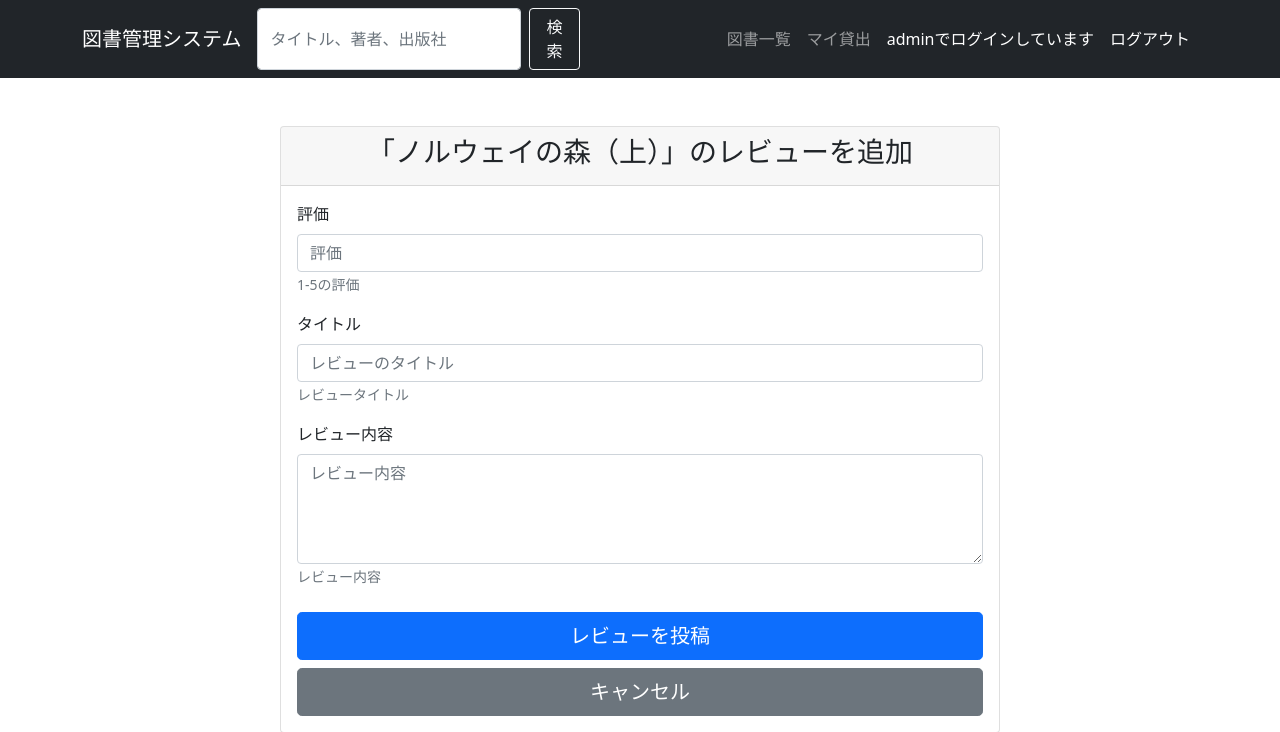
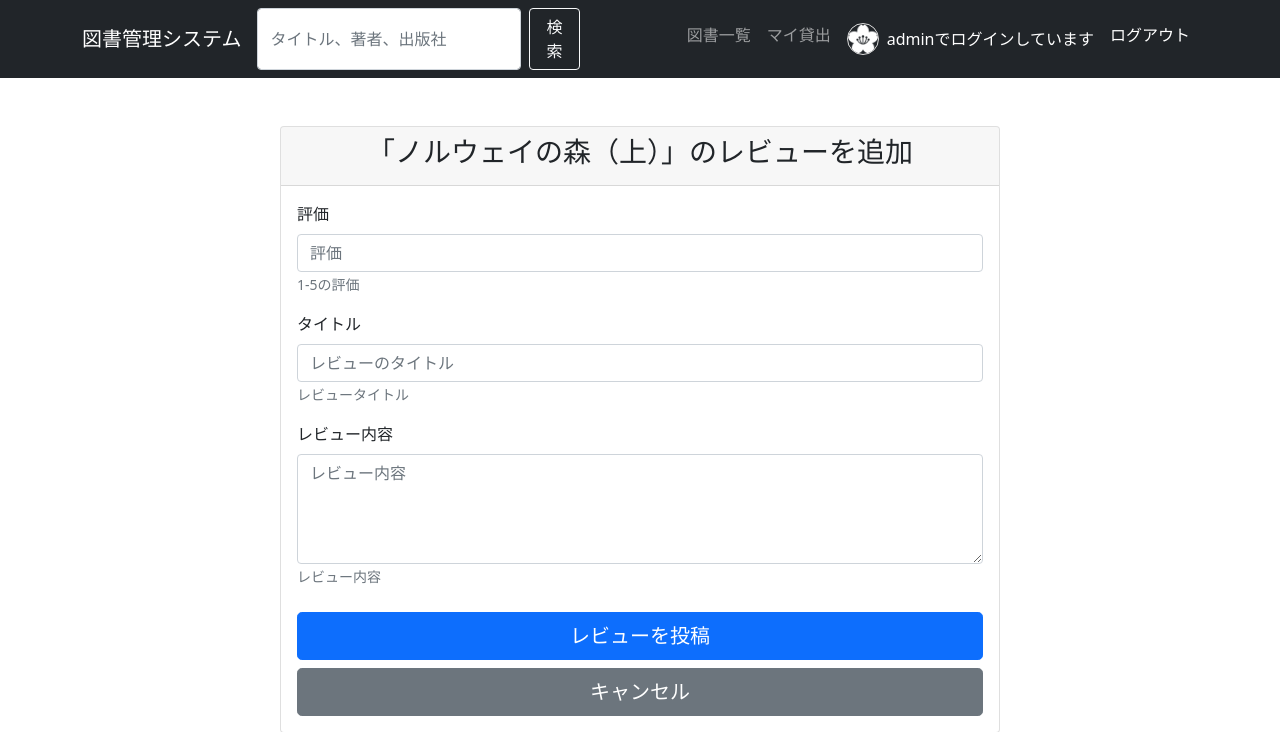
Before and after one commit to a-Seki-098754-money/django_book_management, a Django app: page /books/2/review/ in a window 1280 px wide. Shown: the top 732 px of the page. Run offline with Django 4.2, Linux system fonts and the light colour scheme; a user stored in the database is signed in; data comes from the database, SQL or seed files in the repository; both versions use the stored data as it was after the commit; some libraries are stand-ins or nearby versions.

Commit message:
プロフィール画像の表示

```diff
--- a/book_management/views.py
+++ b/book_management/views.py
@@ -7,6 +7,8 @@ from django.db import IntegrityError
 from datetime import date, timedelta, datetime
 from .models import Book, Member, Rental, Review
 from .forms import ReviewForm
+# from django.core.mail import send_mail
+from . import mail
 
 def index(request):
     """トップページ"""
@@ -71,6 +73,29 @@ def borrow_book(request, pk):
                     book.save()
 
                     messages.success(request, f'「{book.title}」を貸し出しました。返却期限は{rental.return_due_date}です。')
+
+                    # メール通知
+                    subject = f'図書貸し出し完了のお知らせ: {book.title}'
+                    body_html = (
+                        f'<p>{request.user.username}様</p>'
+                        f'<p>「<strong>{book.title}</strong>」の貸し出しが完了しました。</p>'
+                        f'<ul>'
+                        f'<li>貸出日: {rental.rental_date.strftime("%Y年%m月%d日 %H時%M分")}</li>'
+                        f'<li>返却期限: {rental.return_due_date.strftime("%Y年%m月%d日")}</li>'
+                        f'</ul>'
+                        f'<p>期限までに返却をお願いいたします。</p>'
+                        f'<p>図書管理システム</p>'
+                    )
+
+                    # ↓が本来のメールアドレスの設定
+                    # recipient_list = [request.user.email]
+                    #デモ用のメール送信（自分のめーるアドレスに送信）
+                    recipient_email = ['a.seki.sys24@morijyobi.ac.jp']
+
+                    if mail.send_mail(recipient_email,subject,body_html):
+                        messages.info(request,'貸出確認メールを送信しました。')
+                    else:
+                        messages.error(request,'メール送信に失敗しました。')
                 else:
                     messages.error(request, 'この図書は既に借りています。')
             else:
--- a/config/settings.py
+++ b/config/settings.py
@@ -116,3 +116,6 @@ DEFAULT_AUTO_FIELD = 'django.db.models.BigAutoField'
 
 #ログイン後のリダイレクト先
 LOGIN_REDIRECT_URL = '/'
+
+#メール設定
+# EMAIL_BACKEND = 'django.core.mail.backends.smtp.EmailBackend'
--- a/templates/base.html
+++ b/templates/base.html
@@ -10,6 +10,15 @@
         span {
             color: white;
         }
+        /* プロフィール画像のスタイル */
+        .profile-icon {
+            width: 32px; /* アイコンの幅 */
+            height: 32px; /* アイコンの高さ */
+            border-radius: 50%; /* 丸くする */
+            object-fit: cover; /* 画像がはみ出さないように調整 */
+            margin-right: 8px; /* テキストとの間隔 */
+            border: 1px solid #ddd; /* 軽い枠線 */
+        }
     </style>
 </head>
 <body>
@@ -17,21 +26,31 @@
         <div class="container">
             <a class="navbar-brand" href="{% url 'book_management:index' %}">図書管理システム</a>
 
-            <!-- 検索フォームをここに追加 -->
             <form class="d-flex" action="{% url 'book_management:search_books' %}" method="get">
                 <input class="form-control me-2" type="search" placeholder="タイトル、著者、出版社" aria-label="Search" name="q" value="{{ request.GET.q|default:'' }}">
                 <button class="btn btn-outline-light" type="submit">検索</button>
             </form>
 
-            <div class="navbar-nav ms-auto"> <!-- ms-auto で右寄せ -->
+            <div class="navbar-nav ms-auto">
                 <a class="nav-link" href="{% url 'book_management:book_list' %}">図書一覧</a>
                 {% if user.is_authenticated %}
-                    <a class="nav-link" href="{% url 'book_management:my_rentals' %}">マイ貸出</a> <!-- マイ貸出へのリンクを追加 -->
-                    <span class="nav-link active">{{ user.username }}でログインしています</span> <!-- userをusernameに修正 -->
+                    <a class="nav-link" href="{% url 'book_management:my_rentals' %}">マイ貸出</a>
+
+                    <!-- ここにアイコン表示ロジックを追加 -->
+                    <span class="nav-link active d-flex align-items-center">
+                        {% if user.member and user.member.profile_image %}
+                            <img src="{{ user.member.profile_image.url }}" alt="{{ user.username }}のプロフィール画像" class="profile-icon">
+                        {% else %}
+                            <!-- デフォルトのアイコン（例: /placeholder.svg または Font Awesomeなど） -->
+                            <img src="/placeholder.svg?height=32&width=32&text=👤" alt="デフォルトアイコン" class="profile-icon">
+                        {% endif %}
+                        {{ user.username }}でログインしています
+                    </span>
+
                     <a href="{% url 'logout' %}" class="nav-link active">ログアウト</a>
                 {% else %}
                     <a href="{% url 'login' %}" class="nav-link active">ログイン</a>
-                    <a href="{% url 'accounts:signup' %}" class="nav-link active">新規登録</a> <!-- 新規登録へのリンクを追加 -->
+                    <a href="{% url 'accounts:signup' %}" class="nav-link active">新規登録</a>
                 {% endif %}
             </div>
         </div>
```
Also changed, not shown: book_management/mail.py (added, +52 -0 lines), db.sqlite3.
